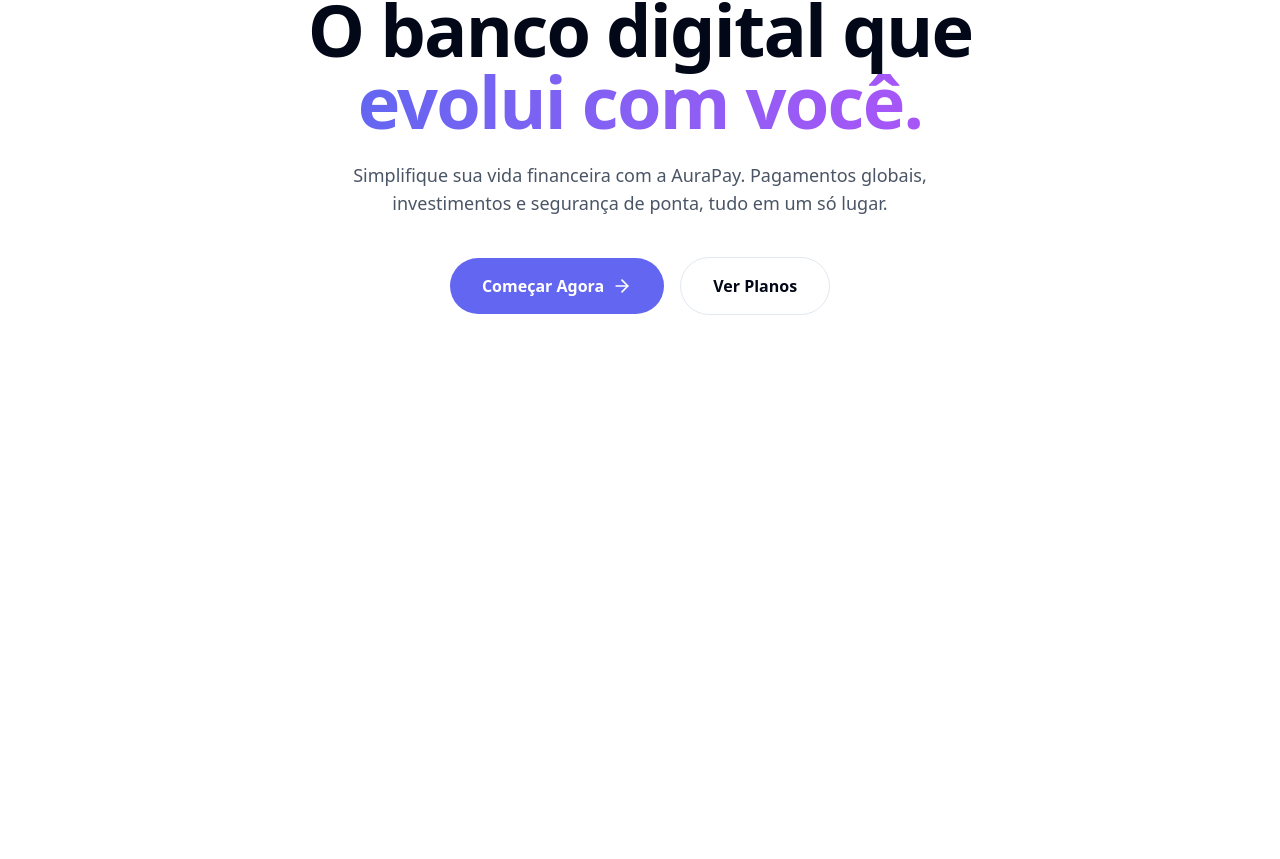
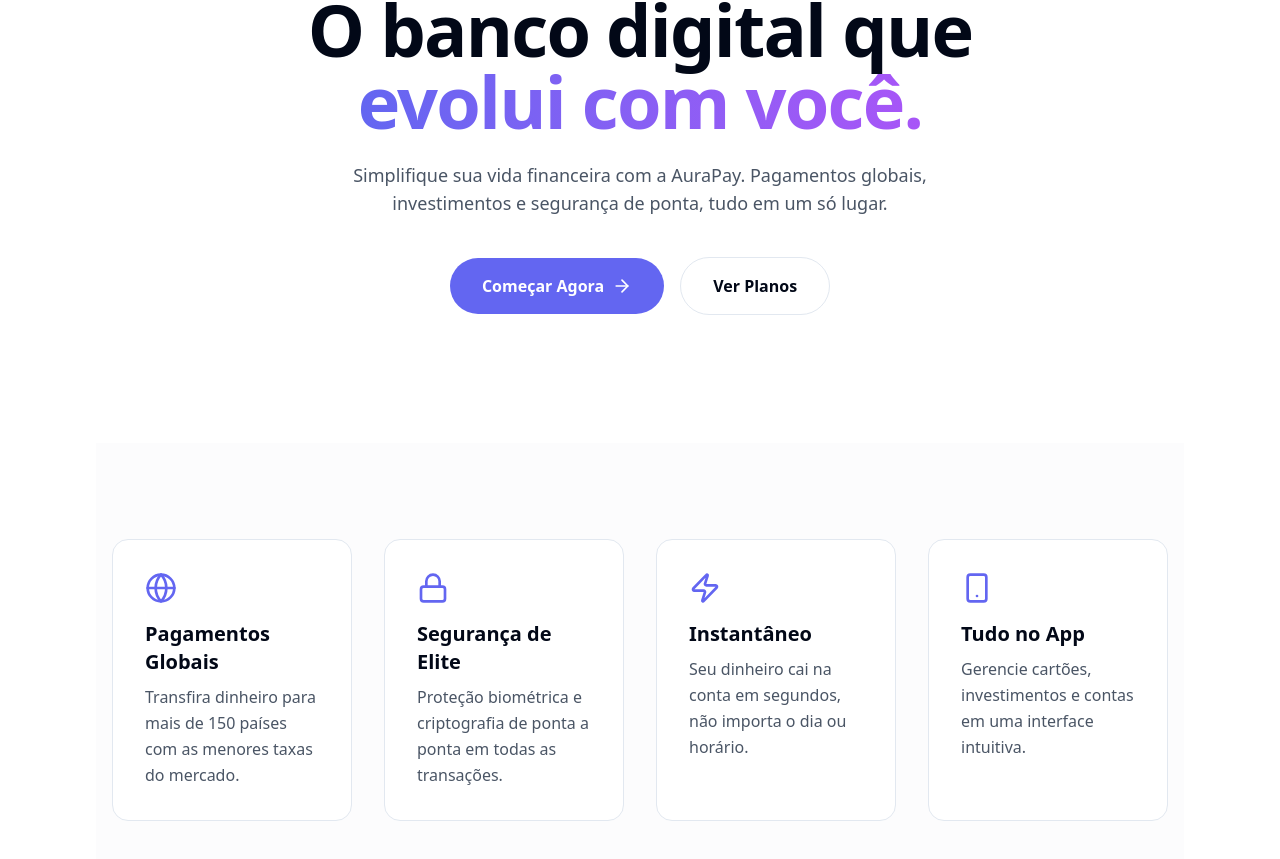
Before and after one commit to martinskennedy/aurapay-frontend, a Next.js app: page / in a window 1280 px wide. Shown: the part 347-1206 px from the top of the page. Before the commit the page ends 886 px from the top, so only its background shows below. Built offline with nearby package versions, Linux system fonts and the light colour scheme.

Commit message:
feat: add interactive features section with grid and hover

```diff
--- a/src/app/page.tsx
+++ b/src/app/page.tsx
@@ -1,9 +1,11 @@
+import Features from "@/components/Features";
 import Hero from "@/components/Hero";
 
 export default function Home() {
   return (
     <main className="flex min-h-screen flex-col items-center justify-center p-24">
       <Hero />
+      <Features />
     </main>
   );
 }
--- /dev/null
+++ b/src/components/Features.tsx
@@ -0,0 +1,54 @@
+"use client";
+
+import { motion } from "framer-motion";
+import { Globe, Lock, Zap, Smartphone } from "lucide-react";
+
+const features = [
+  {
+    icon: <Globe className="w-8 h-8 text-primary" />,
+    title: "Pagamentos Globais",
+    description: "Transfira dinheiro para mais de 150 países com as menores taxas do mercado."
+  },
+  {
+    icon: <Lock className="w-8 h-8 text-primary" />,
+    title: "Segurança de Elite",
+    description: "Proteção biométrica e criptografia de ponta a ponta em todas as transações."
+  },
+  {
+    icon: <Zap className="w-8 h-8 text-primary" />,
+    title: "Instantâneo",
+    description: "Seu dinheiro cai na conta em segundos, não importa o dia ou horário."
+  },
+  {
+    icon: <Smartphone className="w-8 h-8 text-primary" />,
+    title: "Tudo no App",
+    description: "Gerencie cartões, investimentos e contas em uma interface intuitiva."
+  }
+];
+
+export default function Features() {
+  return (
+    <section className="py-24 bg-gray-50/50">
+      <div className="container mx-auto px-4">
+        <div className="grid grid-cols-1 md:grid-cols-2 lg:grid-cols-4 gap-8">
+          {features.map((feature, index) => (
+            <motion.div
+              key={index}
+              initial={{ opacity: 0, y: 20 }}
+              whileInView={{ opacity: 1, y: 0 }}
+              viewport={{ once: true }}
+              transition={{ duration: 0.5, delay: index * 0.1 }}
+              className="p-8 bg-white rounded-2xl border border-border hover:shadow-xl transition-shadow group"
+            >
+              <div className="mb-4 group-hover:scale-110 transition-transform duration-300">
+                {feature.icon}
+              </div>
+              <h3 className="text-xl font-bold mb-2">{feature.title}</h3>
+              <p className="text-gray-600 leading-relaxed">{feature.description}</p>
+            </motion.div>
+          ))}
+        </div>
+      </div>
+    </section>
+  );
+}
```
